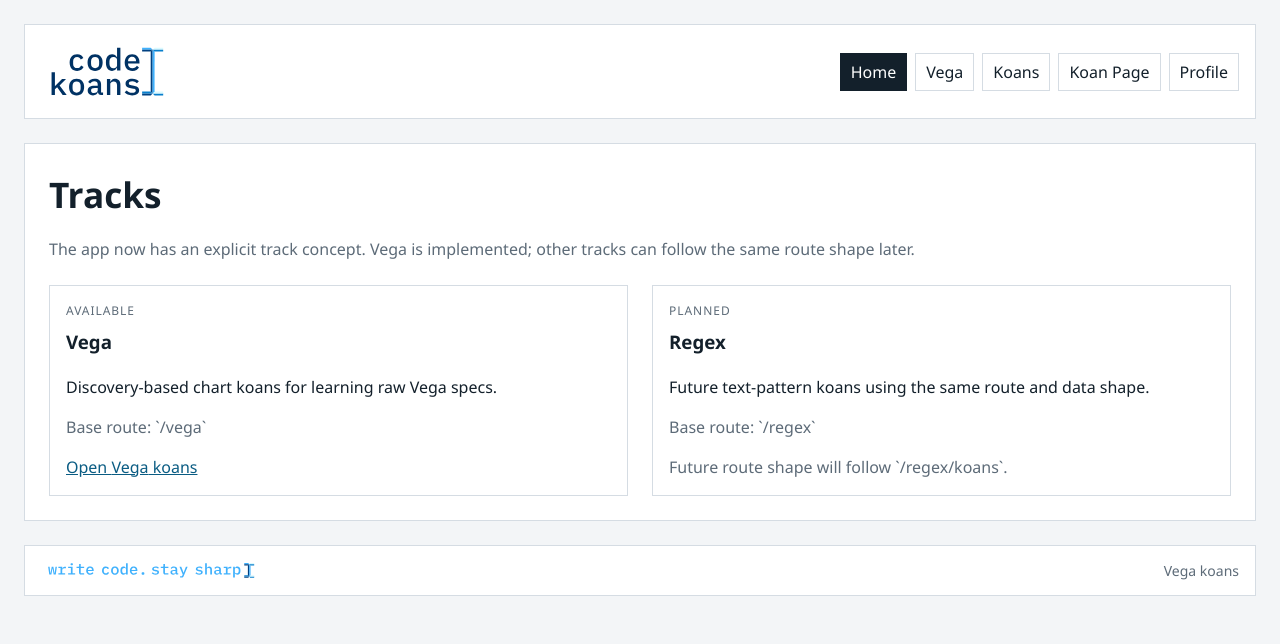
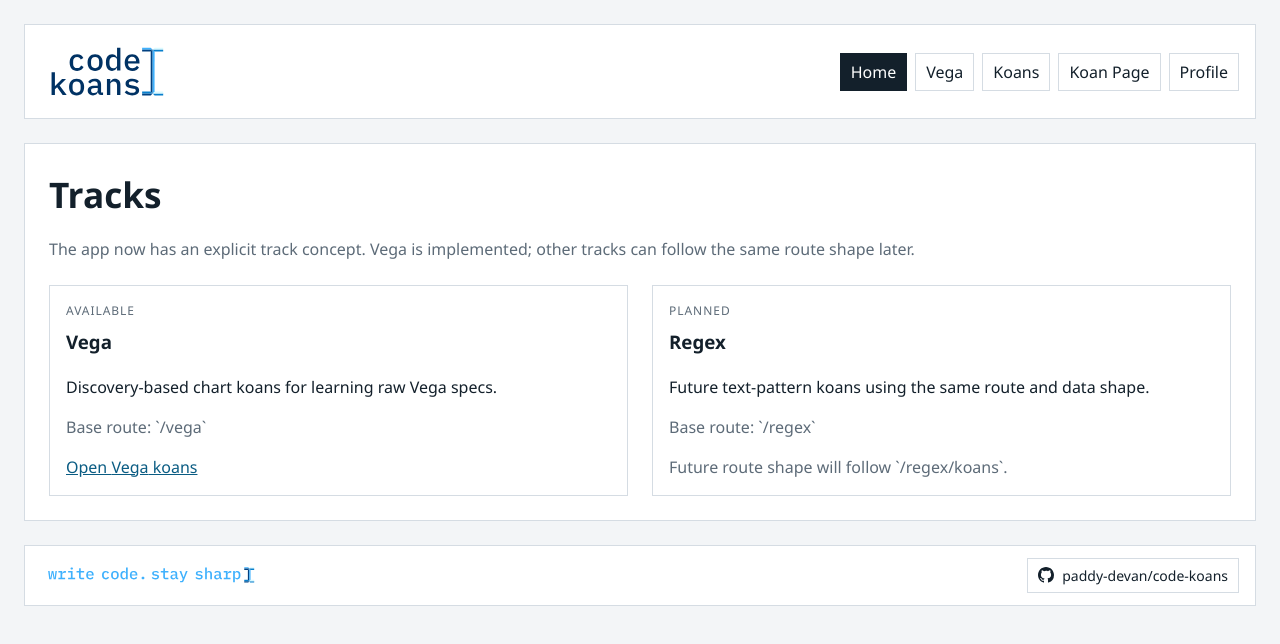
Before and after one commit to paddy-devan/code-koans, a React (Vite) app: page / in a window 1280 px wide. Shown: the top 644 px of the page. Built offline with nearby package versions, Linux system fonts and the light colour scheme; no server answers.

Commit message:
github link in footer

```diff
--- a/src/components/AppLayout.tsx
+++ b/src/components/AppLayout.tsx
@@ -39,7 +39,17 @@ export function AppLayout() {
 
       <footer className="site-footer">
         <img className="site-footer-logo" src="/tagline-footer.svg" alt="Code Koans" />
-        <span>Vega koans</span>
+        <a
+          className="footer-link"
+          href="https://github.com/paddy-devan/code-koans"
+          target="_blank"
+          rel="noreferrer"
+        >
+          <svg className="footer-link-icon" viewBox="0 0 16 16" aria-hidden="true">
+            <path d="M8 0C3.58 0 0 3.58 0 8c0 3.54 2.29 6.53 5.47 7.59.4.07.55-.17.55-.38 0-.19-.01-.82-.01-1.49-2.01.37-2.53-.49-2.69-.94-.09-.23-.48-.94-.82-1.13-.28-.15-.68-.52-.01-.53.63-.01 1.08.58 1.23.82.72 1.21 1.87.87 2.33.66.07-.52.28-.87.51-1.07-1.78-.2-3.64-.89-3.64-3.95 0-.87.31-1.59.82-2.15-.08-.2-.36-1.02.08-2.12 0 0 .67-.21 2.2.82A7.65 7.65 0 0 1 8 3.87c.68 0 1.36.09 2 .26 1.53-1.03 2.2-.82 2.2-.82.44 1.1.16 1.92.08 2.12.51.56.82 1.28.82 2.15 0 3.06-1.86 3.75-3.64 3.95.29.25.55.74.55 1.49 0 1.07-.01 1.93-.01 2.19 0 .21.15.46.55.38A8.01 8.01 0 0 0 16 8c0-4.42-3.58-8-8-8Z" />
+          </svg>
+          <span>paddy-devan/code-koans</span>
+        </a>
       </footer>
     </div>
   );
--- a/src/styles.css
+++ b/src/styles.css
@@ -61,6 +61,28 @@ a {
   width: 220px;
   max-width: 60vw;
   height: auto;
+}
+
+.footer-link {
+  display: inline-flex;
+  align-items: center;
+  gap: 8px;
+  padding: 6px 10px;
+  border: 1px solid #d5dce3;
+  color: #13202b;
+  text-decoration: none;
+}
+
+.footer-link-icon {
+  width: 16px;
+  height: 16px;
+  flex: 0 0 auto;
+  fill: currentColor;
+}
+
+.footer-link:hover,
+.footer-link:focus-visible {
+  border-color: #13202b;
 }
 
 .site-brand {
```
